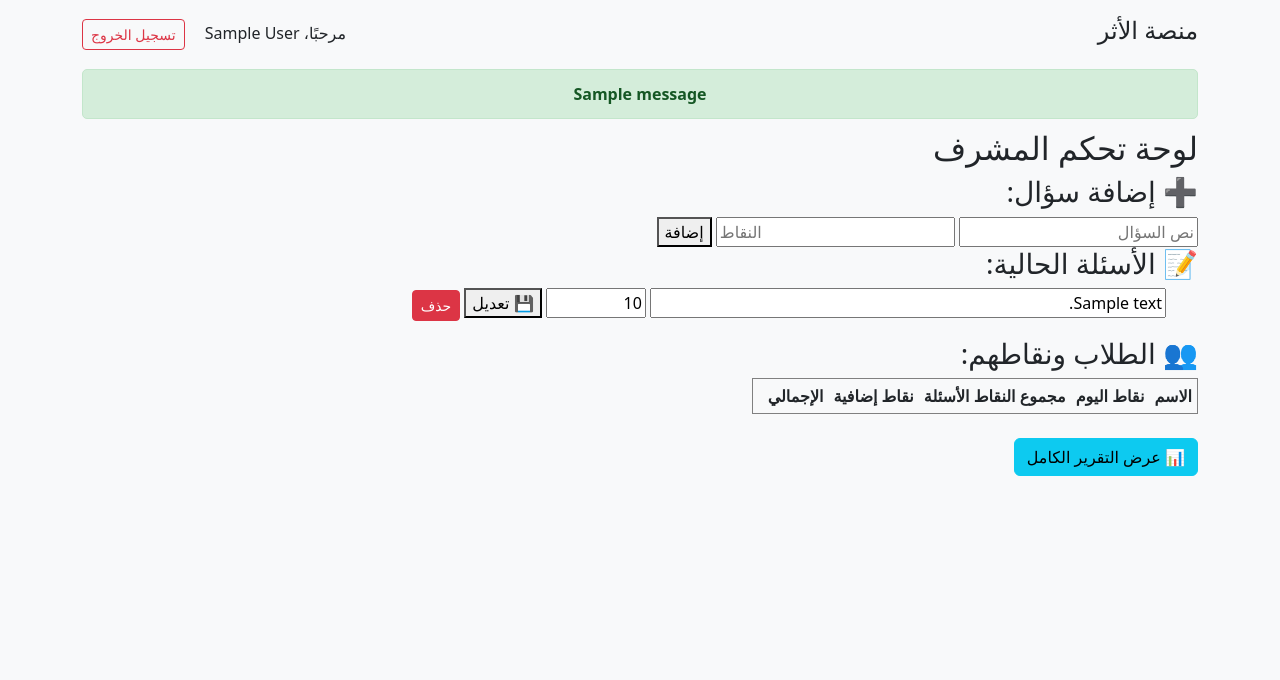
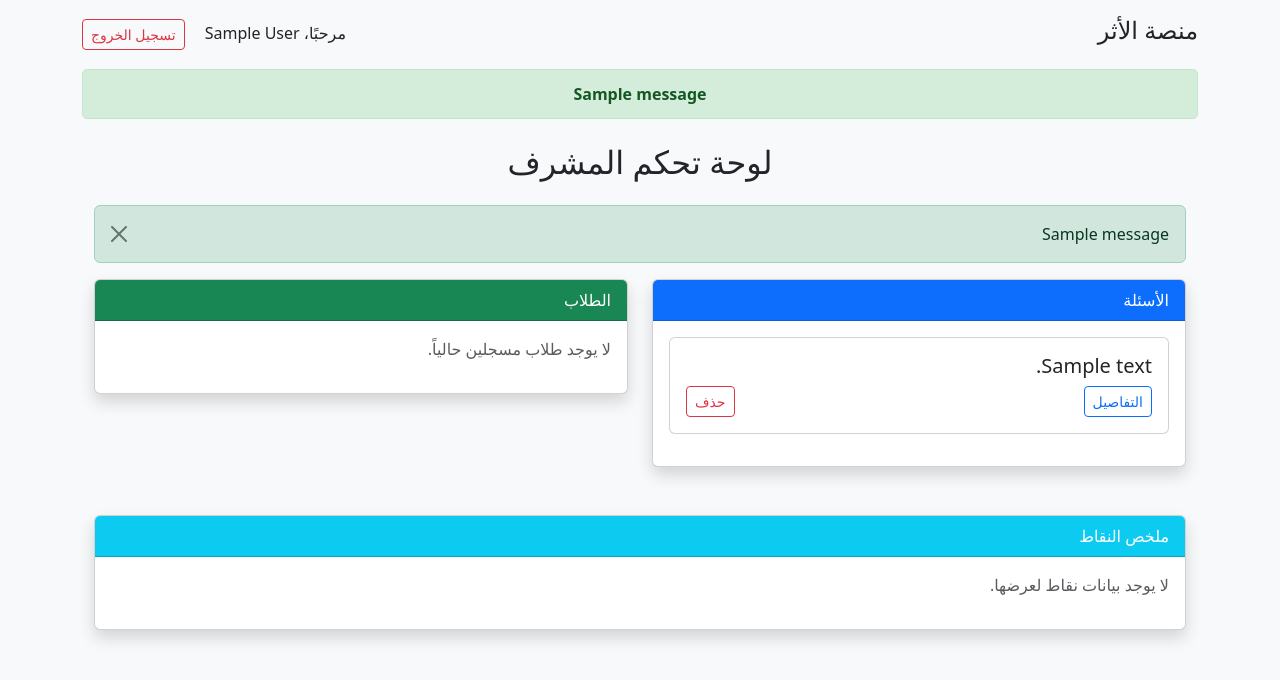
Before and after one commit to Abdallah-AlThwieb/Athr, a Flask app: page /admin/ in a window 1280 px wide. Shown: the top 680 px of the page. Run offline with Flask 3, Linux system fonts and the light colour scheme; the visitor is signed in with stand-in values (Sample User, id 1); tables that the repository leaves empty hold one stand-in row (values such as "Sample post"); one stand-in notice (Sample message) is shown; lists and menus that the app fills with data are empty.

Commit message:
تحديث تصميم لوحة تحكم المشرف

```diff
--- a/templates/admin_dashboard.html
+++ b/templates/admin_dashboard.html
@@ -1,42 +1,82 @@
 {% extends "base.html" %}
-{% block title %}لوحة التحكم{% endblock %}
 {% block content %}
-<h2>لوحة تحكم المشرف</h2>
+<div class="container mt-4">
+  <h2 class="mb-4 text-center">لوحة تحكم المشرف</h2>
 
-<h3>➕ إضافة سؤال:</h3>
-<form method="post" action="{{ url_for('admin.add_question') }}">
-  <input name="question" placeholder="نص السؤال" required>
-  <input name="points" type="number" placeholder="النقاط" required>
-  <button type="submit">إضافة</button>
-</form>
+  {% with messages = get_flashed_messages(with_categories=true) %}
+    {% if messages %}
+      {% for category, message in messages %}
+        <div class="alert alert-{{ category }} alert-dismissible fade show" role="alert">
+          {{ message }}
+          <button type="button" class="btn-close" data-bs-dismiss="alert" aria-label="Close"></button>
+        </div>
+      {% endfor %}
+    {% endif %}
+  {% endwith %}
 
-<h3>📝 الأسئلة الحالية:</h3>
-<ul>
-  {% for q in questions %}
-    <form method="post" action="{{ url_for('admin.edit_question', question_id=q.id) }}">
-      <input name="text" value="{{ q.text }}" size="50">
-      <input name="points" value="{{ q.points }}" size="5">
-      <button type="submit">💾 تعديل</button>
-      <a href="{{ url_for('admin.delete_question', question_id=q.id) }}" class="btn btn-danger btn-sm">حذف</a>
-    </form>
-  {% endfor %}
-</ul>
+  <div class="row">
+    <!-- الأسئلة -->
+    <div class="col-md-6 mb-4">
+      <div class="card shadow">
+        <div class="card-header bg-primary text-white">الأسئلة</div>
+        <div class="card-body">
+          {% for q in questions %}
+            <div class="card mb-3">
+              <div class="card-body">
+                <h5 class="card-title">{{ q.text }}</h5>
+                <div class="d-flex justify-content-between">
+                  <a href="{{ url_for('admin.question_detail', question_id=q.id) }}" class="btn btn-outline-primary btn-sm">التفاصيل</a>
+                  <a href="{{ url_for('admin.delete_question', id=q.id) }}" class="btn btn-outline-danger btn-sm"
+                     onclick="return confirm('هل أنت متأكد أنك تريد حذف هذا السؤال؟');">
+                    حذف
+                  </a>
+                </div>
+              </div>
+            </div>
+          {% else %}
+            <p class="text-muted">لا توجد أسئلة حالياً.</p>
+          {% endfor %}
+        </div>
+      </div>
+    </div>
 
-<h3>👥 الطلاب ونقاطهم:</h3>
-<table border="1" cellpadding="5">
-  <tr><th>الاسم</th><th>نقاط اليوم</th><th>مجموع النقاط الأسئلة</th><th>نقاط إضافية</th><th>الإجمالي</th><th></th></tr>
-  {% for s in points_summary %}
-    <tr>
-      <td>{{ s.full_name }}</td>
-      <td>{{ s.daily_points }}</td>
-      <td>{{ s.total_points }}</td>
-      <td>{{ s.manual_points }}</td>
-      <td>{{ s.total_points + s.manual_points }}</td>
-      <td><a href="{{ url_for('admin.student_details', student_id=s.id) }}" class="btn btn-info btn-sm">تفاصيل الطالب</a></td>
-    </tr>
-  {% endfor %}
-</table>
+    <!-- الطلاب -->
+    <div class="col-md-6 mb-4">
+      <div class="card shadow">
+        <div class="card-header bg-success text-white">الطلاب</div>
+        <div class="card-body">
+          {% for s in students %}
+            <div class="card mb-2">
+              <div class="card-body d-flex justify-content-between align-items-center">
+                <span>{{ s.full_name }}</span>
+                <span class="badge bg-secondary">{{ s.email }}</span>
+              </div>
+            </div>
+          {% else %}
+            <p class="text-muted">لا يوجد طلاب مسجلين حالياً.</p>
+          {% endfor %}
+        </div>
+      </div>
+    </div>
+  </div>
 
-<br>
-<a href="{{ url_for('admin.report') }}" class="btn btn-info btn-bg">📊 عرض التقرير الكامل</a>
+  <!-- ملخص النقاط -->
+  <div class="card mt-4 shadow">
+    <div class="card-header bg-info text-white">ملخص النقاط</div>
+    <div class="card-body">
+      {% if points_summary %}
+        <ul class="list-group">
+          {% for student, points in points_summary.items() %}
+            <li class="list-group-item d-flex justify-content-between">
+              <strong>{{ student }}</strong>
+              <span class="badge bg-dark">{{ points }} نقطة</span>
+            </li>
+          {% endfor %}
+        </ul>
+      {% else %}
+        <p class="text-muted">لا يوجد بيانات نقاط لعرضها.</p>
+      {% endif %}
+    </div>
+  </div>
+</div>
 {% endblock %}
```
